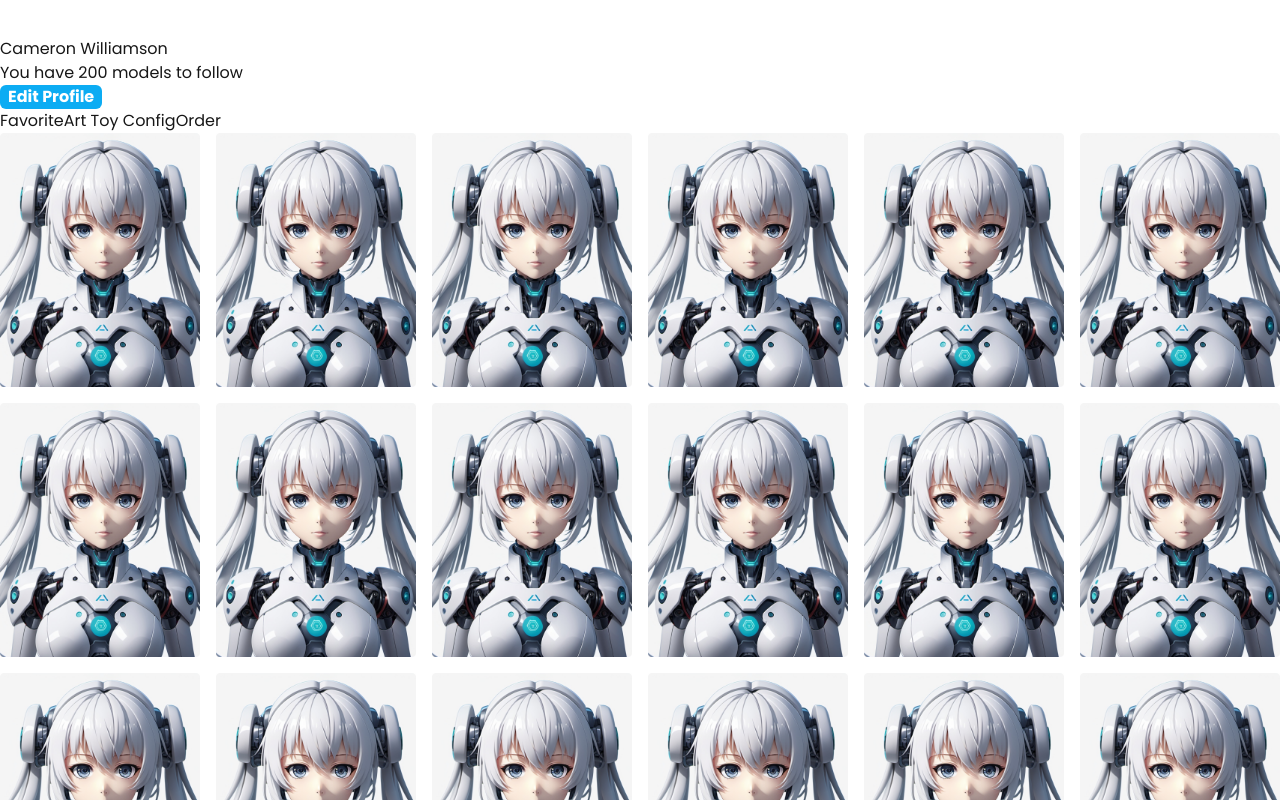
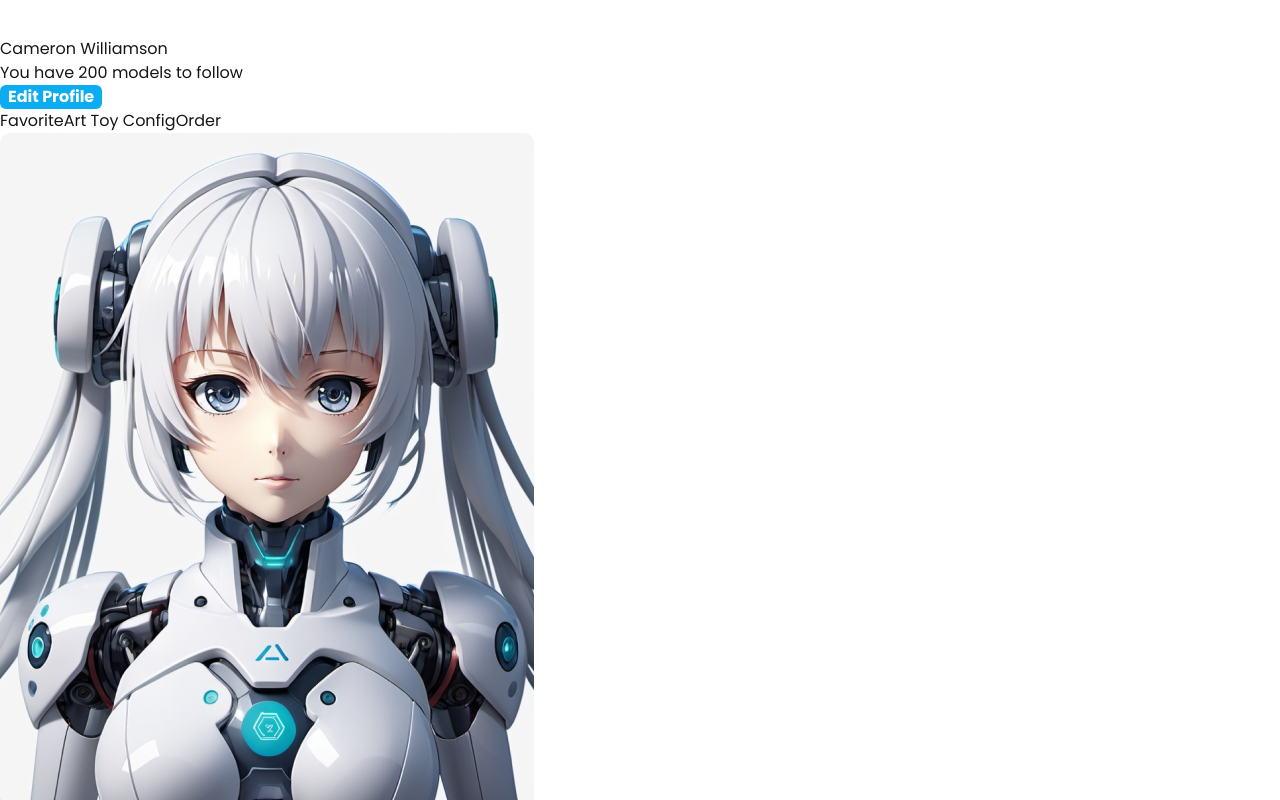
Before and after one commit to PangIkp/AINongtoy, a Next.js app: page /profile in a window 1280 px wide. Shown: the part 440-1240 px from the top of the page. Built offline with nearby package versions, Linux system fonts and the light colour scheme.

Commit message:
edit ImageGrid

```diff
--- a/src/app/components/ImageGrid.tsx
+++ b/src/app/components/ImageGrid.tsx
@@ -1,8 +1,12 @@
 import React from 'react';
 
-const ImageGrid = () => {
+interface ImageGridProps {
+    maxRows?: string;
+}
+
+const ImageGrid: React.FC<ImageGridProps> = ({ maxRows }) => {
     return (
-        <section className='grid_img max-h-[calc(4*15rem+3*1rem)]'>
+        <section className={`grid gap-4 ${maxRows} overflow-hidden`}>
             {Array.from({ length: 30 }).map((_, index) => (
                 <img key={index} className='w-full h-60 object-scale-down' src="/Images/AINongtoy/WhiteMiku.png" alt="" />
             ))}
--- a/src/app/globals.css
+++ b/src/app/globals.css
@@ -28,10 +28,3 @@ input {
 button {
   @apply bg-[#0CACF3] text-white hover:bg-[#0578AB] font-bold px-2 rounded-md transition-all;
 }
-
-.grid_img {
-  display: grid;
-  grid-template-columns: repeat(auto-fill, minmax(180px, 1fr));
-  gap: 1rem;
-  overflow: hidden;
-}
--- a/src/app/profile/page.tsx
+++ b/src/app/profile/page.tsx
@@ -34,7 +34,7 @@ export default function Profile() {
                         <a className='hover:text-[#0AACF0] transition-all' href="#">Order</a>
                     </section>
 
-                    <ImageGrid />
+                    <ImageGrid maxRows="grid-cols-[repeat(auto-fill,minmax(180px,1fr))] max-h-[calc(4*15rem+3*1rem)] " />
                     <Pagination />
                 </div>
             </div>
```
